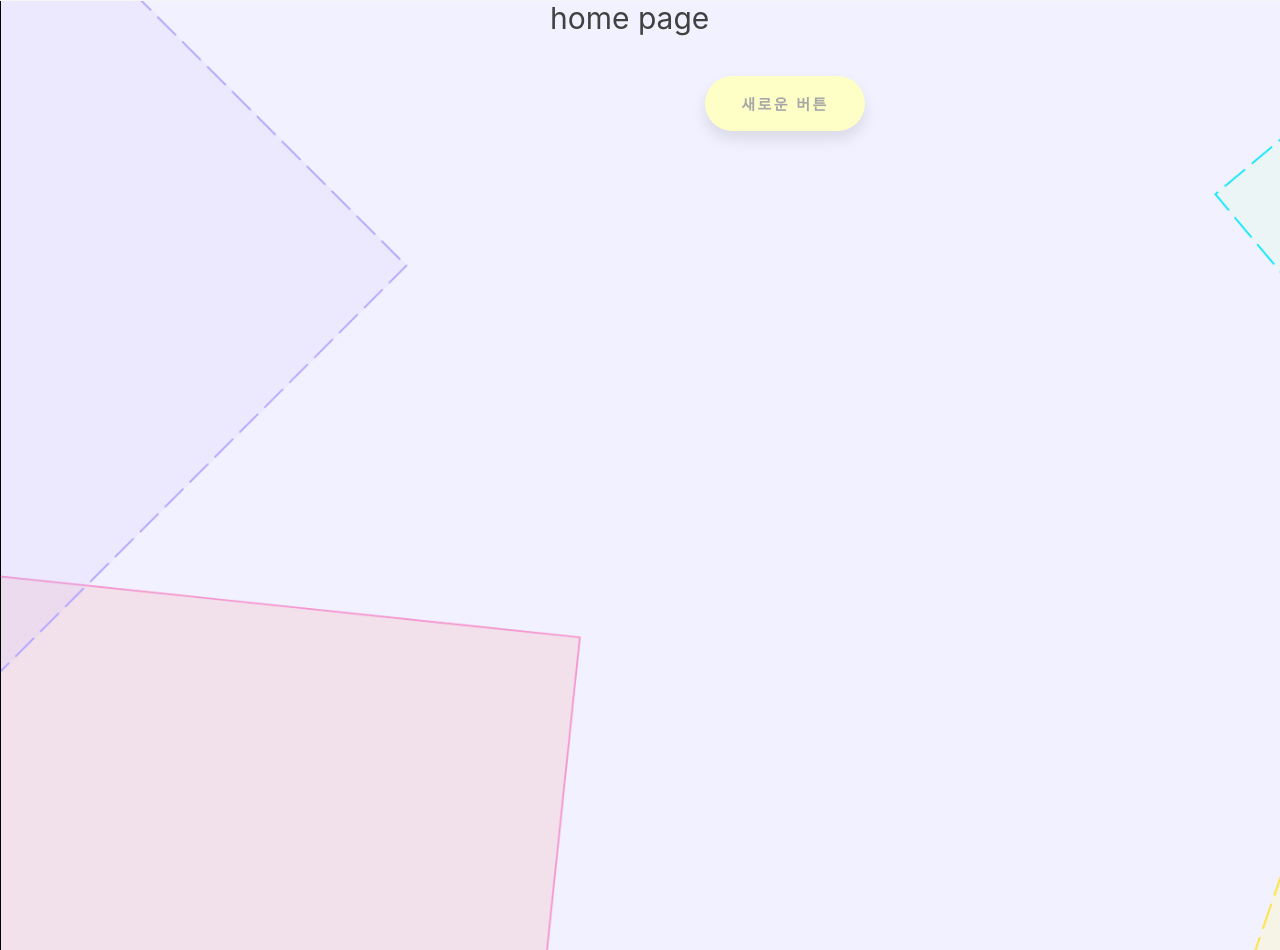
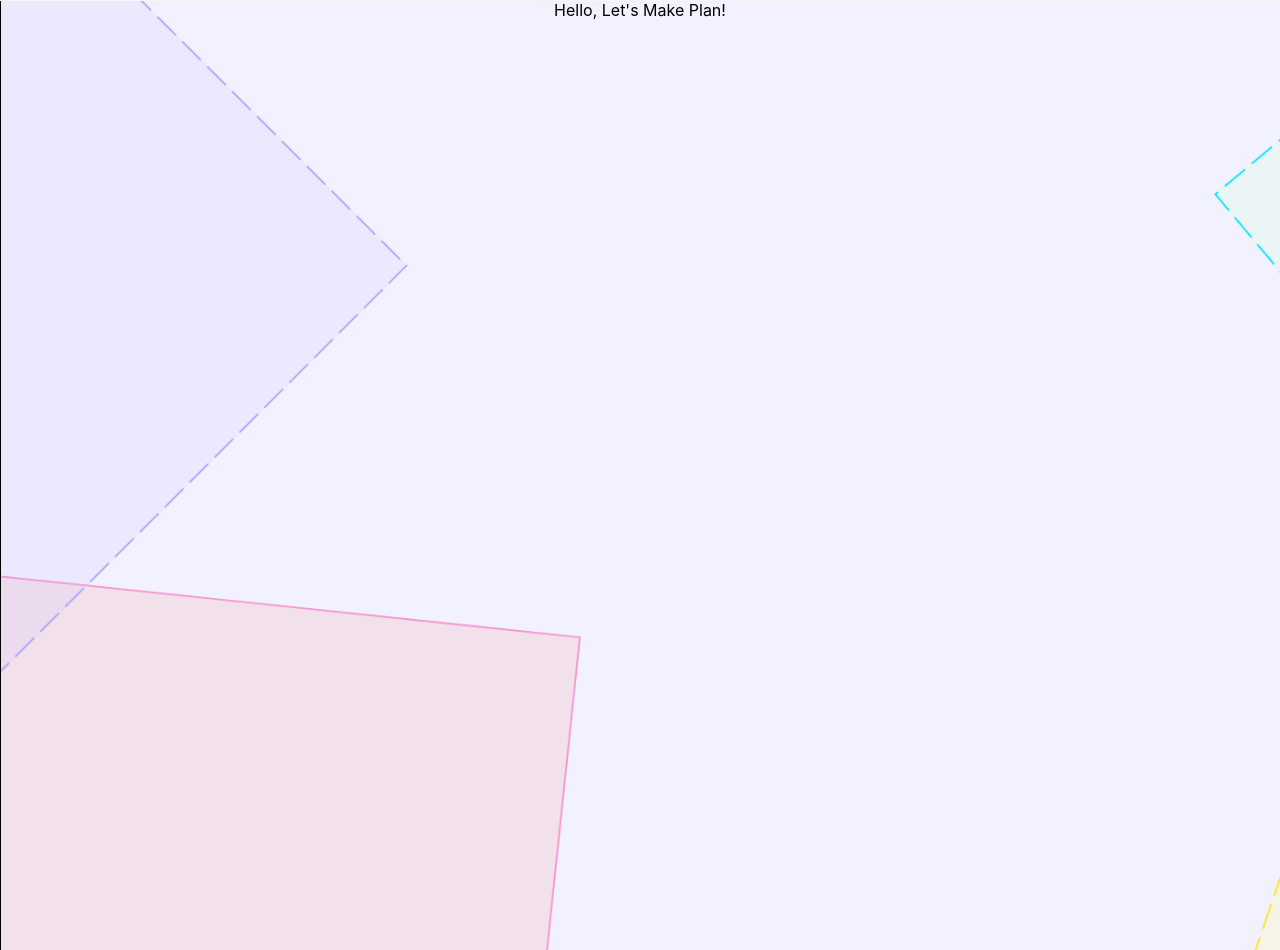
Before and after one commit to FLOSVIA/DDobagi, a React (Create React App) app in the folder frontend/: page /main in a window 1280 px wide. Built offline with nearby package versions, Linux system fonts and the light colour scheme.

Commit message:
Update Main.js

```diff
--- a/frontend/src/component/Main/Main.js
+++ b/frontend/src/component/Main/Main.js
@@ -5,8 +5,12 @@ class Main extends React.Component {
   render() {
     return (
       <div className="background">
-        <span className="title">home page</span>
-        <button className="check">새로운 버튼</button>
+        <center>
+          <span className="jemok">Hello, Let's Make Plan!</span>
+
+          <div className="month12"></div>
+          <div className="month1"></div>
+        </center>
       </div>
     );
   }
```
